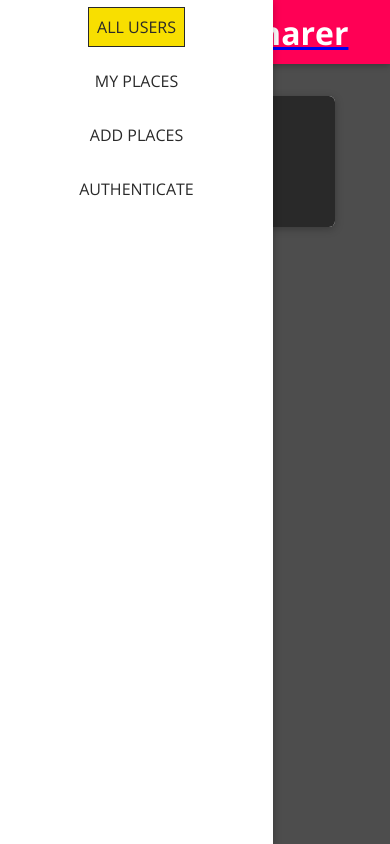
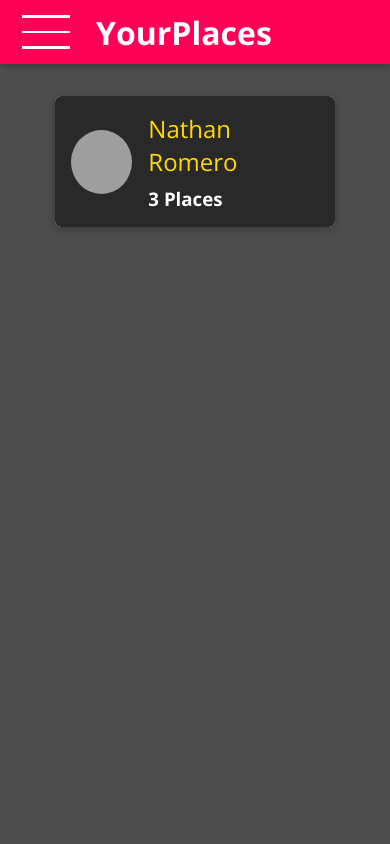
Before and after one commit to wnrome21/location-sharing-fullstack-app, a React (Create React App) app: page / in a window 390 px wide. Built offline with nearby package versions, Linux system fonts and the light colour scheme; grey boxes are pictures that could not be loaded.

Commit message:
added opening and closing functionality for the side drawer for mobile view.

```diff
--- a/package.json
+++ b/package.json
@@ -10,6 +10,7 @@
     "react-dom": "^18.2.0",
     "react-router-dom": "5.3.3",
     "react-scripts": "5.0.1",
+    "react-transition-group": "^4.4.2",
     "web-vitals": "^2.1.4"
   },
   "scripts": {
--- a/public/index.html
+++ b/public/index.html
@@ -28,6 +28,7 @@
   </head>
   <body>
     <noscript>You need to enable JavaScript to run this app.</noscript>
+    <div id="backdrop-hook"></div>
     <div id="drawer-hook"></div>
     <div id="root"></div>
     <!--
--- a/src/shared/components/Navigation/MainNavigation.js
+++ b/src/shared/components/Navigation/MainNavigation.js
@@ -1,29 +1,42 @@
-import React from "react";
-import { Link } from "react-router-dom";
+import React, { useState } from 'react';
+import { Link } from 'react-router-dom';
 
-import MainHeader from "./MainHeader";
-import NavLinks from "./NavLinks";
-import SideDrawer from "./SideDrawer";
+import MainHeader from './MainHeader';
+import NavLinks from './NavLinks';
+import SideDrawer from './SideDrawer';
+import Backdrop from '../UIElements/Backdrop';
+import './MainNavigation.css';
 
-import "./MainNavigation.css";
+const MainNavigation = props => {
+  const [drawerIsOpen, setDrawerIsOpen] = useState(false);
 
-const MainNavigation = (props) => {
+  const openDrawerHandler = () => {
+    setDrawerIsOpen(true);
+  };
+
+  const closeDrawerHandler = () => {
+    setDrawerIsOpen(false);
+  };
+
   return (
     <React.Fragment>
-      <SideDrawer>
-        <nav className="main-navigation__drawer">
+      {drawerIsOpen && <Backdrop onClick={closeDrawerHandler} />}
+      {drawerIsOpen ? (
+      <SideDrawer show={drawerIsOpen} onClick={closeDrawerHandler}>
+        <nav className="main-navigation__drawer-nav">
           <NavLinks />
         </nav>
       </SideDrawer>
+      ) : null}
       <MainHeader>
-        <button className="main-navigation__menu-btn">
+        <button className="main-navigation__menu-btn" onClick={openDrawerHandler}>
           <span />
           <span />
           <span />
         </button>
-        <Link to="/">
-          <h1 className="main-navigation__title">Location Sharer</h1>
-        </Link>
+        <h1 className="main-navigation__title">
+          <Link to="/">YourPlaces</Link>
+        </h1>
         <nav className="main-navigation__header-nav">
           <NavLinks />
         </nav>
--- a/src/shared/components/Navigation/SideDrawer.js
+++ b/src/shared/components/Navigation/SideDrawer.js
@@ -1,12 +1,13 @@
-import React from 'react';
-import ReactDOM from 'react-dom';
+import React from "react";
+import ReactDOM from "react-dom";
 
-import './SideDrawer.css';
+import "./SideDrawer.css";
 
 const SideDrawer = (props) => {
-        const content = <aside className="side-drawer">{props.children}</aside>;
+  const content = <aside className="side-drawer" onClick={props.onClick}>{props.children}</aside>
 
-        return ReactDOM.createPortal(content, document.getElementById('drawer-hook'));
-}
+
+  return ReactDOM.createPortal(content, document.getElementById("drawer-hook"));
+};
 
 export default SideDrawer;
--- /dev/null
+++ b/src/shared/components/UIElements/Backdrop.css
@@ -0,0 +1,9 @@
+.backdrop {
+  position: fixed;
+  top: 0;
+  left: 0;
+  width: 100%;
+  height: 100vh;
+  background: rgba(0, 0, 0, 0.75);
+  z-index: 10;
+}
--- /dev/null
+++ b/src/shared/components/UIElements/Backdrop.js
@@ -0,0 +1,13 @@
+import React from 'react';
+import ReactDOM from 'react-dom';
+
+import './Backdrop.css';
+
+const Backdrop = props => {
+  return ReactDOM.createPortal(
+    <div className="backdrop" onClick={props.onClick}></div>,
+    document.getElementById('backdrop-hook')
+  );
+};
+
+export default Backdrop;
```
Also changed, not shown: 1 other file (tests, documents, lock files or other folders).
